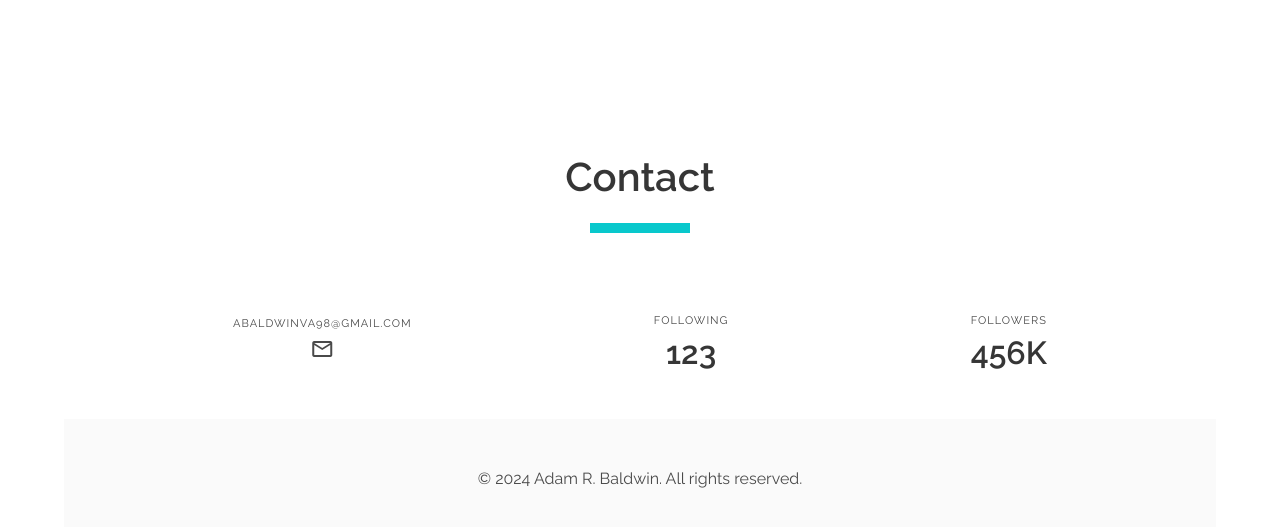
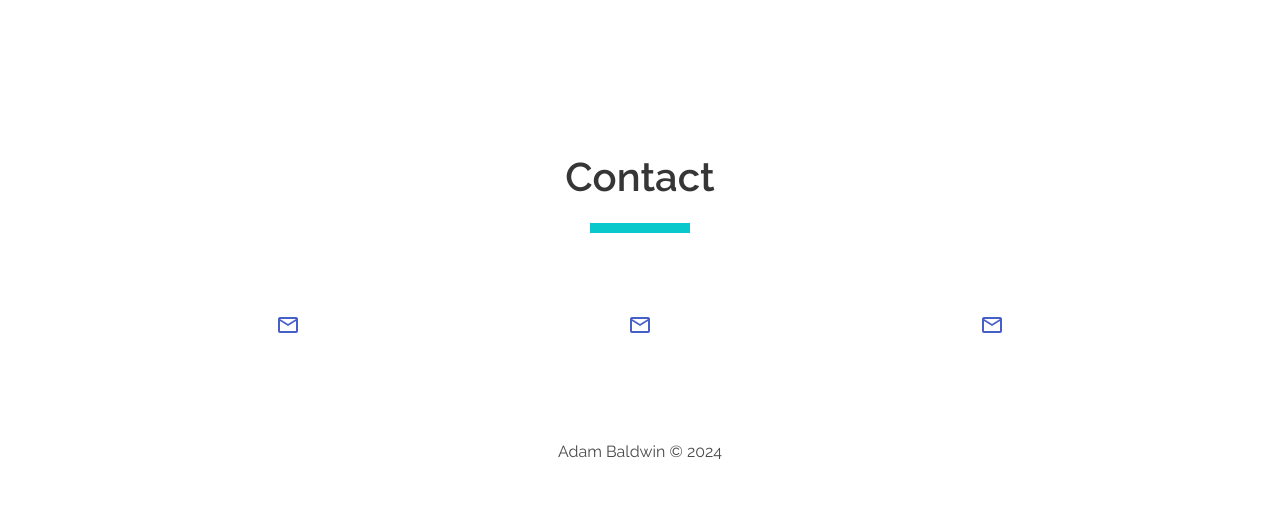
Before and after one commit to adambaldwin1st/AdamRBaldwin, a plain HTML site: page index.html in a window 1280 px wide. Shown: the part 3929-4456 px from the top of the page. After the commit the page ends 4409 px from the top, so only its background shows below. Drawn offline with nearby package versions, Linux system fonts and the light colour scheme.

Commit message:
Saving changes

```diff
--- a/index.html
+++ b/index.html
@@ -174,7 +174,7 @@
         <div class="project-box">
             <div class="columns">
                 <div class="column is is-one-third">
-                    <img src="images/premier-league-logo-purple-background.png" alt="Project Image">
+                    <img src="images/bw_logo.jpg" alt="Project Image">
                 </div>
                 <div class="column is is-two-thirds">
                     <div class="content">
@@ -207,7 +207,7 @@
         <div class="project-box">
             <div class="columns">
                 <div class="column is is-one-third">
-                    <img src="images/buzzed_trivia.png" alt="Project Image">
+                    <img src="images/captech_logo.jpg" alt="Project Image">
                 </div>
                 <div class="column is is-two-thirds">
                     <div class="content">
@@ -239,7 +239,7 @@
         <div class="project-box">
             <div class="columns">
                 <div class="column is is-one-third">
-                    <img src="images/premier-league-logo-purple-background.png" alt="Project Image">
+                    <img src="images/gdit_logo.jpg" alt="Project Image">
                 </div>
                 <div class="column is is-two-thirds">
                     <div class="content">
@@ -275,33 +275,34 @@
 <section class="section" id="contact">
     <h2 class="title is-2 has-text-centered">Contact</h2>
     <div class="underline-box-light"></div>
-    <nav class="level">
+    <nav class="level is-full-mobile">
         <div class="level-item has-text-centered">
-            <div>
-                <p class="heading">abaldwinva98@gmail.com</p>
+            <a id="copy-email">
                 <span class="material-symbols-outlined">mail</span>
-            </div>
+            </a>
         </div>
         <div class="level-item has-text-centered">
-            <div>
-                <p class="heading">Following</p>
-                <p class="title">123</p>
-            </div>
+            <a id="copy-email">
+                <span class="material-symbols-outlined">mail</span>
+            </a>
         </div>
         <div class="level-item has-text-centered">
-            <div>
-                <p class="heading">Followers</p>
-                <p class="title">456K</p>
-            </div>
+            <a id="copy-email">
+                <span class="material-symbols-outlined">mail</span>
+            </a>
         </div>
     </nav>
 </section>
 
 <footer class="footer">
     <div class="content has-text-centered">
-        <p>&copy; 2024 Adam R. Baldwin. All rights reserved.</p>
+        <p>Adam Baldwin &copy; <span id="current-year"></span></p>
     </div>
 </footer>
+
+<script>
+    document.getElementById('current-year').textContent = new Date().getFullYear();
+</script>
 
 </body>
 
```
Also changed, not shown: bulma.css, images/bw_logo.jpg (added), images/captech_logo.jpg (added), images/gdit_logo.jpg (added).
